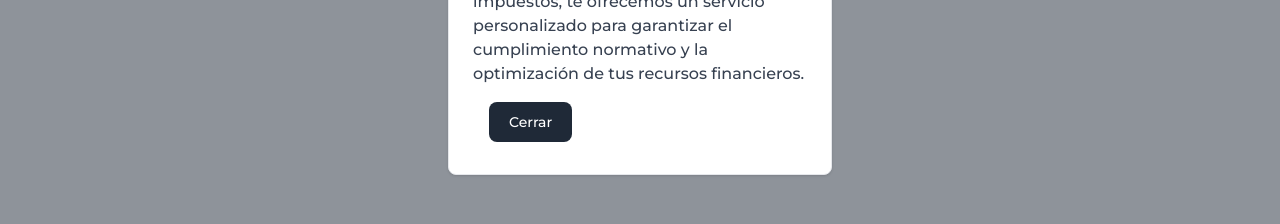
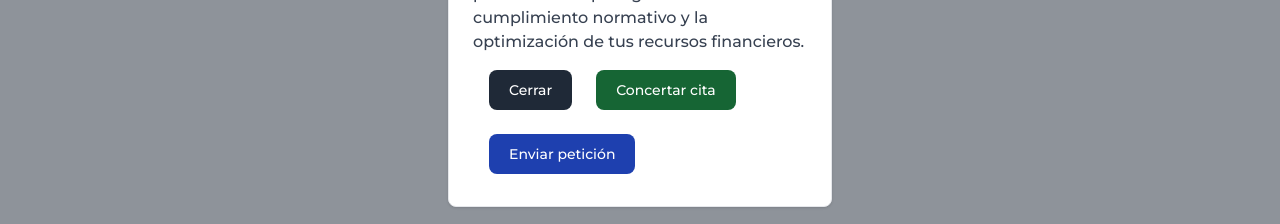
Before and after one commit to avila-ca/asesores-consultores-aj, a Next.js app: page /empresas in a window 1280 px wide. Both pictures are taken after a click on the element 200 px from the left and 286 px from the top of the page. Shown: the part 408-632 px from the top of the page. Built offline with nearby package versions, Linux system fonts and the light colour scheme.

Commit message:
style: options to change card buttons

```diff
--- a/src/app/ui/card.tsx
+++ b/src/app/ui/card.tsx
@@ -46,6 +46,8 @@ export default function CardServices({ data, className }: CardServicesProps) {
                         <h2 className="mb-2 text-2xl font-bold tracking-tight ">{selectedService.title}</h2>
                         <div className="font-normal text-gray-700 dark:text-gray-900" >{parse(selectedService.fullDescription)}</div>
                         <button className="text-white m-4 bg-gray-800  focus:ring-4 focus:ring-gray-300 font-medium rounded-lg text-sm px-5 py-2.5 me-2 mb-2 dark:bg-gray-800 " onClick={() => setSelectedService(null)}>Cerrar</button>
+                        <button className="text-white m-4 bg-green-800  focus:ring-4 focus:ring-gray-300 font-medium rounded-lg text-sm px-5 py-2.5 me-2 mb-2 dark:bg-blue-600 " onClick={() => setSelectedService(null)}>Concertar cita</button>
+                        <button className="text-white m-4 bg-blue-800  focus:ring-4 focus:ring-gray-300 font-medium rounded-lg text-sm px-5 py-2.5 me-2 mb-2 dark:bg-green-600 " onClick={() => setSelectedService(null)}>Enviar petición</button>
                     </div>
                 </div>
             )
```
Also changed, not shown: 1 other file (tests, documents, lock files or other folders).
